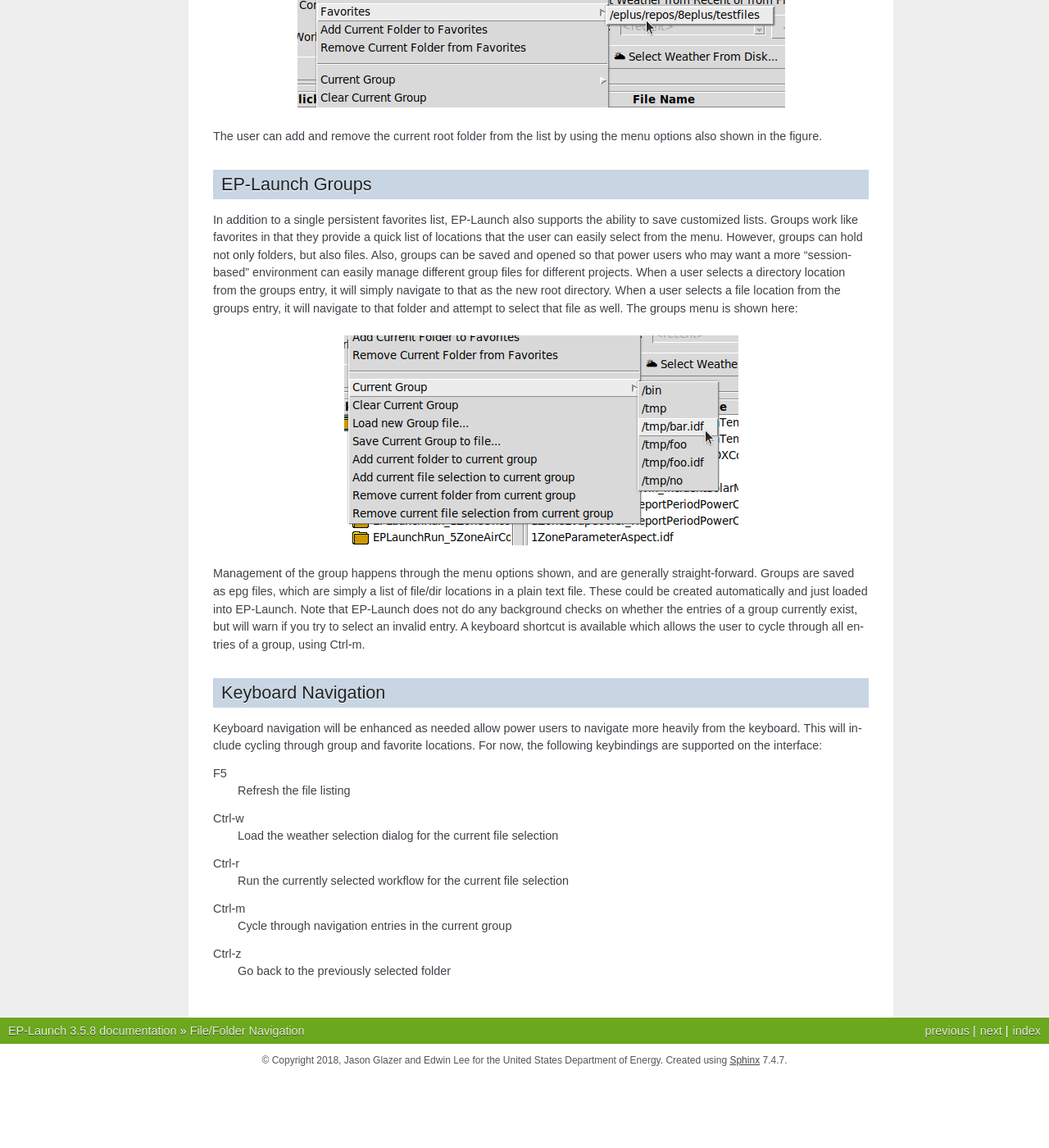
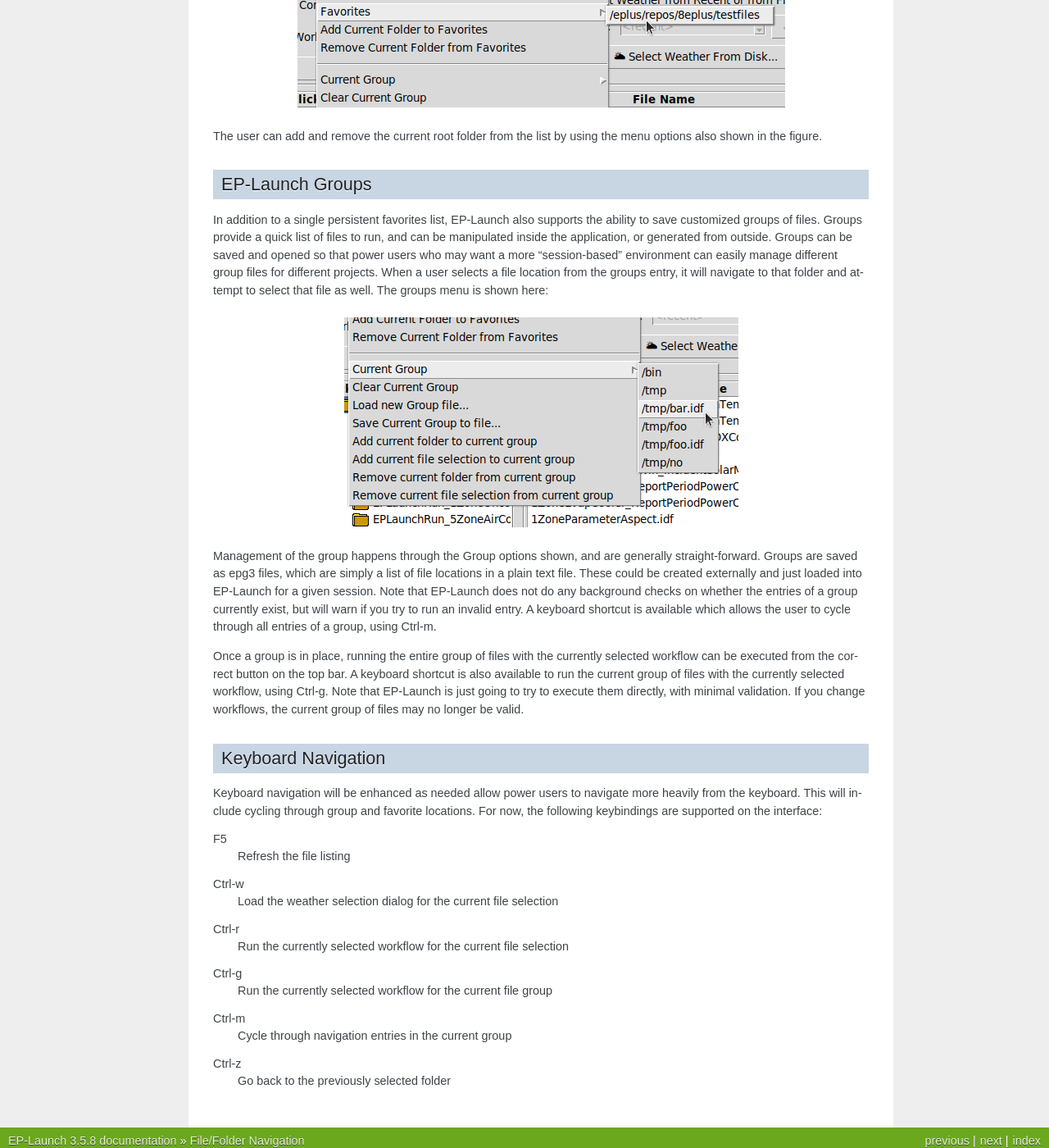
Before and after one commit to NREL/EP-Launch, a Sphinx documentation site: the page built from docs/navigation.rst, in a window 1280 px wide and 1400 px high, scrolled down 1505 px. Shown: the whole window at 82% size. Built offline with Sphinx 7.4.7, drawn with Linux system fonts in a browser that asks for light colours; before the commit the page ends 2818 px from its top, so only the background shows below that.

Commit message:
Add group run shortcut, docs, fix path issue in output file opening

```diff
--- a/docs/navigation.rst
+++ b/docs/navigation.rst
@@ -50,11 +50,9 @@
 EP-Launch Groups
 ----------------
 
-In addition to a single persistent favorites list, EP-Launch also supports the ability to save customized lists.
-Groups work like favorites in that they provide a quick list of locations that the user can easily select from the menu.
-However, groups can hold not only folders, but also files.
-Also, groups can be saved and opened so that power users who may want a more "session-based" environment can easily manage different group files for different projects.
-When a user selects a directory location from the groups entry, it will simply navigate to that as the new root directory.
+In addition to a single persistent favorites list, EP-Launch also supports the ability to save customized groups of files.
+Groups provide a quick list of files to run, and can be manipulated inside the application, or generated from outside.
+Groups can be saved and opened so that power users who may want a more "session-based" environment can easily manage different group files for different projects.
 When a user selects a file location from the groups entry, it will navigate to that folder and attempt to select that file as well.
 The groups menu is shown here:
 
@@ -62,11 +60,16 @@
    :scale: 100 %
    :alt: image 1
 
-Management of the group happens through the menu options shown, and are generally straight-forward.
-Groups are saved as epg files, which are simply a list of file/dir locations in a plain text file.
-These could be created automatically and just loaded into EP-Launch.
-Note that EP-Launch does not do any background checks on whether the entries of a group currently exist, but will warn if you try to select an invalid entry.
+Management of the group happens through the Group options shown, and are generally straight-forward.
+Groups are saved as epg3 files, which are simply a list of file locations in a plain text file.
+These could be created externally and just loaded into EP-Launch for a given session.
+Note that EP-Launch does not do any background checks on whether the entries of a group currently exist, but will warn if you try to run an invalid entry.
 A keyboard shortcut is available which allows the user to cycle through all entries of a group, using Ctrl-m.
+
+Once a group is in place, running the entire group of files with the currently selected workflow can be executed from the correct button on the top bar.
+A keyboard shortcut is also available to run the current group of files with the currently selected workflow, using Ctrl-g.
+Note that EP-Launch is just going to try to execute them directly, with minimal validation.
+If you change workflows, the current group of files may no longer be valid.
 
 Keyboard Navigation
 -------------------
@@ -81,6 +84,8 @@
     Load the weather selection dialog for the current file selection
 Ctrl-r
     Run the currently selected workflow for the current file selection
+Ctrl-g
+    Run the currently selected workflow for the current file group
 Ctrl-m
     Cycle through navigation entries in the current group
 Ctrl-z
```
Also changed, not shown: 1 other file.
